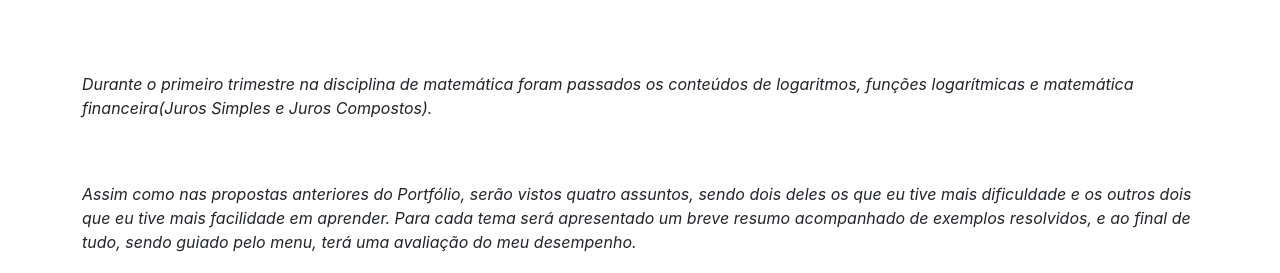
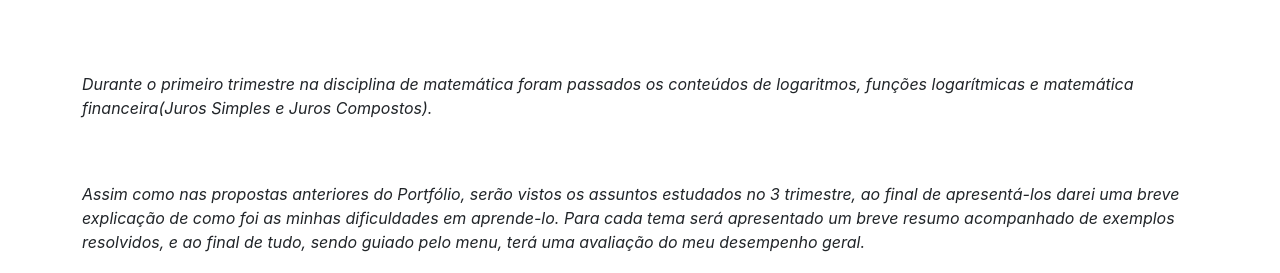
Before and after one commit to jorpavans/portfolio, a plain HTML site: page index.html in a window 1280 px wide. Shown: the part 679-952 px from the top of the page. Drawn offline with nearby package versions, Linux system fonts and the light colour scheme.

Commit message:
Add files via upload

```diff
--- a/index.html
+++ b/index.html
@@ -78,15 +78,13 @@
                         de logaritmos,
                         funções logarítmicas e matemática financeira(Juros Simples e Juros Compostos).
                     </p>
-                    <p class="ali"> Assim como nas propostas anteriores do Portfólio, serão vistos quatro assuntos,
-                        sendo dois deles os que eu tive mais dificuldade e os outros dois que eu tive mais
-                        facilidade em
-                        aprender. Para cada
+                    <p class="ali"> Assim como nas propostas anteriores do Portfólio, serão vistos os assuntos estudados no 3 trimestre,
+                        ao final de apresentá-los darei uma breve explicação de como foi as minhas dificuldades em aprende-lo. Para cada
                         tema será apresentado um breve resumo acompanhado de exemplos resolvidos, e ao final de
                         tudo,
                         sendo
                         guiado pelo menu, terá
-                        uma avaliação do meu desempenho.
+                        uma avaliação do meu desempenho geral.
                     </p>
                     <br>
                     <br>
```
